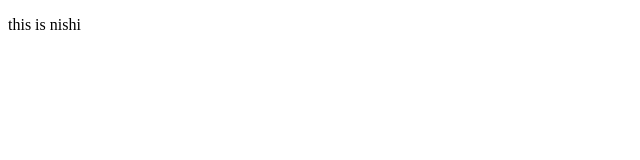
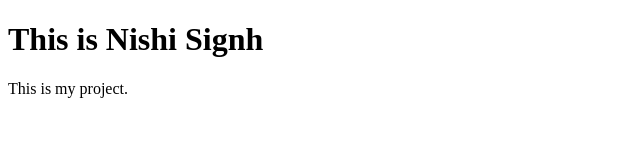
Before and after one commit to ShriyasnhAgarwl/hello, a plain HTML site: page index.html in a window 1280 px wide. Shown: the whole page, without its empty margins (0-640 px from the left). Drawn offline with Linux system fonts and the light colour scheme.

Commit message:
Update index.html

```diff
--- a/index.html
+++ b/index.html
@@ -6,6 +6,7 @@
     <title>Document</title>
 </head>
 <body>
-    <p>this is nishi</p>
+    <h1>This is Nishi Signh</h1>
+    <p>This is my project.</p>
 </body>
 </html>
```
